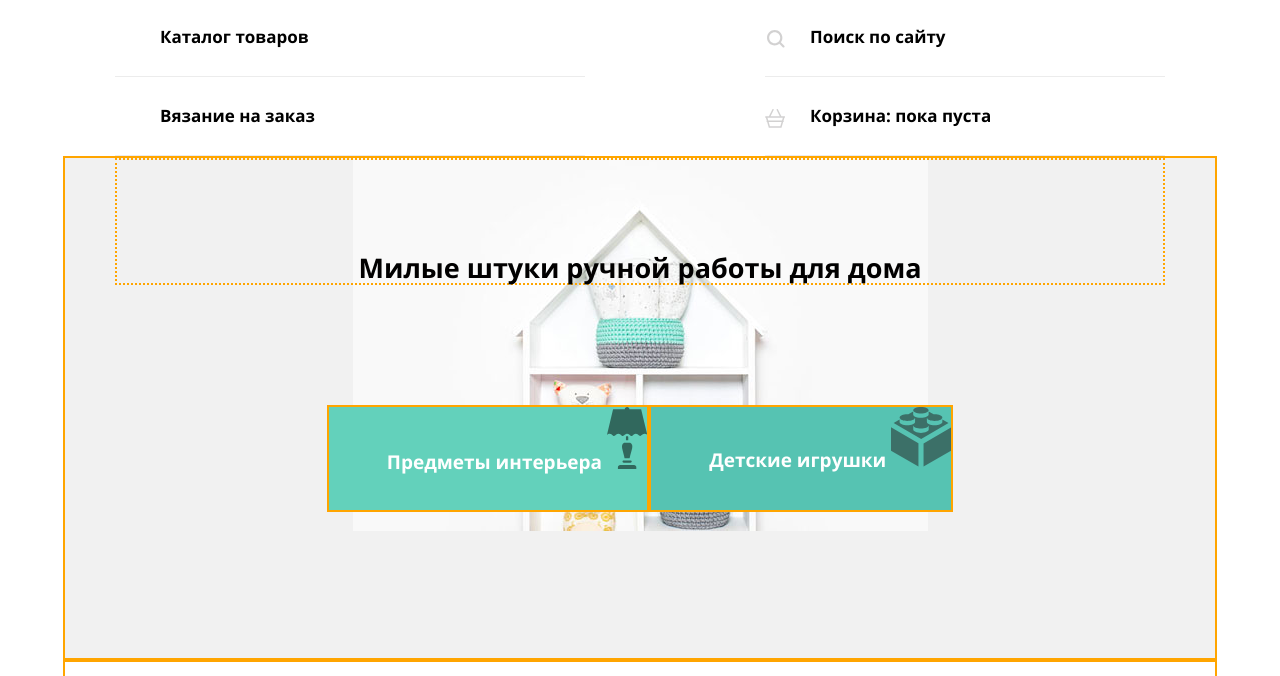
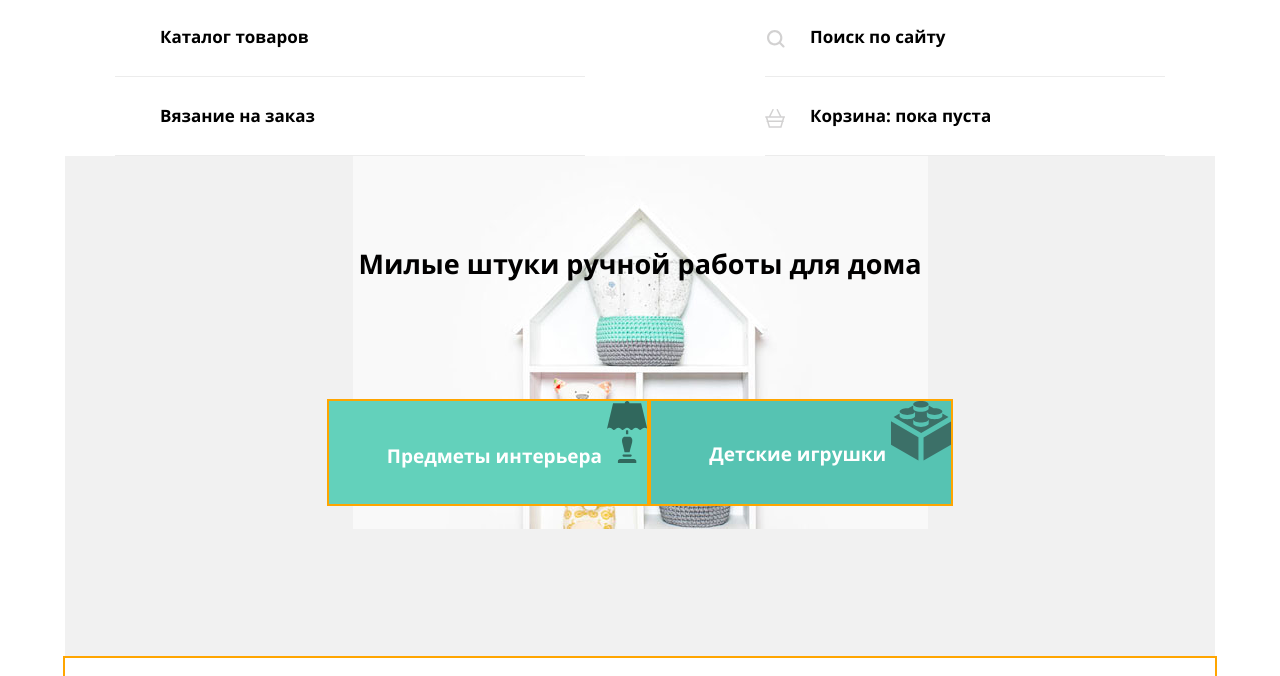
Before and after one commit to EBuscarov/354563-mishka-19, a website: page source/index.html in a window 1280 px wide. Shown: the part 90-766 px from the top of the page. Drawn offline with nearby package versions, Linux system fonts and the light colour scheme; files that its build step writes are made by us from their sources.

```diff
--- a/source/sass/blocks/product-range.scss
+++ b/source/sass/blocks/product-range.scss
@@ -6,8 +6,6 @@
   min-height: 500px;
 
   background: $bg-grey url("../img/hero-mobile@1x.jpg") no-repeat 50% 0%;
-
-  border: solid 2px orange; // временная рамка для сетки
 }
 
 .product-range__wrapper {
@@ -27,8 +25,6 @@
   font-weight: 700;
   text-align: center;
   color: #010000;
-
-  border: dotted 2px orange; // временная рамка для сетки
 }
 
 .product-range__list {
```
